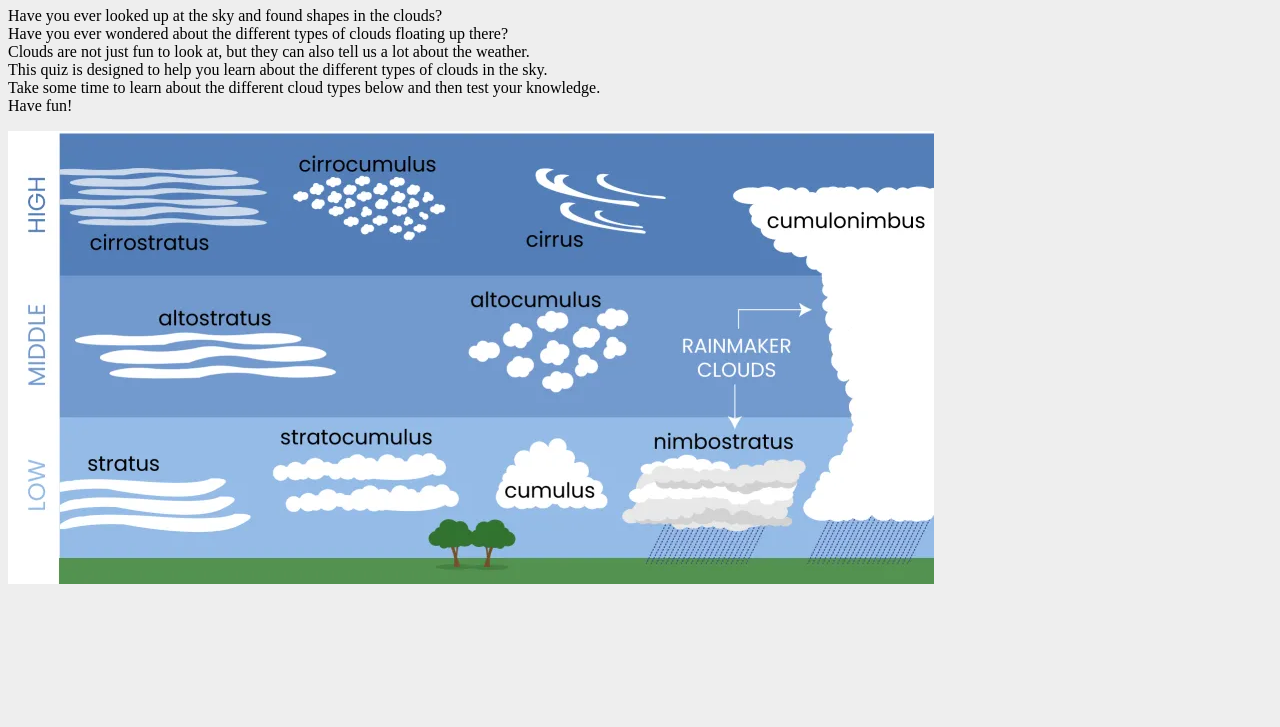
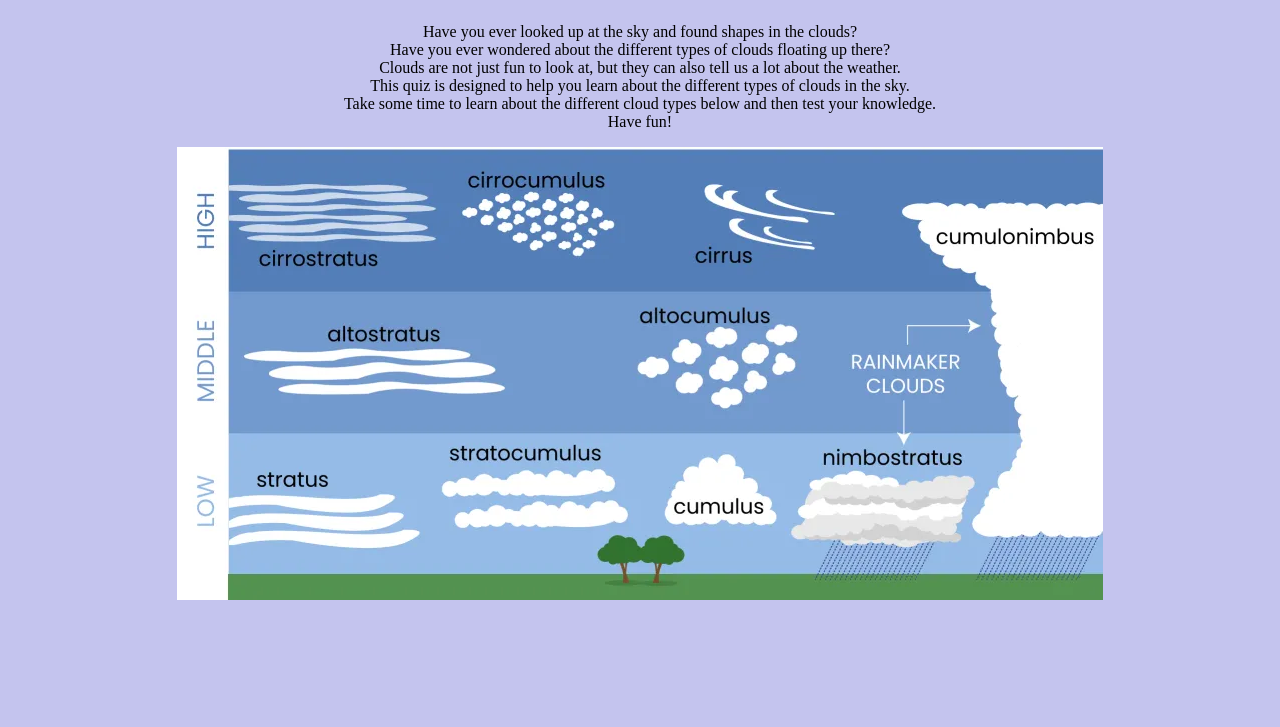
Before and after one commit to BrendanChing/Quiz, a plain HTML site: page index.html in a window 1280 px wide. Shown: the part 73-800 px from the top of the page. Drawn offline with Linux system fonts and the light colour scheme.

Commit message:
center align and background color css

```diff
--- a/assets/style.css
+++ b/assets/style.css
@@ -1,4 +1,10 @@
 /* homepage */
 body {
-    background-color: #eee
+    background-color: rgb(196, 196, 238);
+    margin: 0;
+    display: flex;
+    flex-direction: column;
+    align-items: center;
+    height: 100vh;
+    text-align: center;
 }
```
